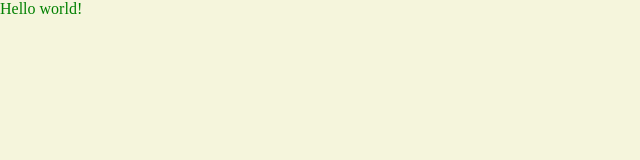
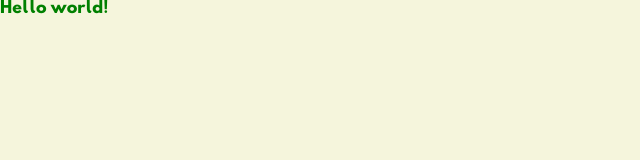
Before and after one commit to IlyaKhamraev/webpack, a website built with webpack: page src/index.html in a window 1280 px wide. Shown: the full height of the page, 0-640 px from the left. Built offline with nearby package versions, Linux system fonts and the light colour scheme.

Commit message:
feat(): added fonts

```diff
--- a/src/index.js
+++ b/src/index.js
@@ -1,6 +1,7 @@
 import './index.html';
 import './style/normalize.css';
 import './style/style.css';
+import './style/fonts.css';
 import { mult, sum } from './modules/index';
 
 const arr = [10, 2];
--- /dev/null
+++ b/src/style/fonts.css
@@ -0,0 +1,9 @@
+@font-face {
+    font-family: 'HussarBoldWeb';
+    src: url('../assets/fonts/HussarBoldWeb-bf92.woff') format('woff');
+}
+
+@font-face {
+    font-family: 'HussarBoldWeb';
+    src: url('../assets/fonts/HussarBoldWeb-ee8d.svg') format('svg');
+}
--- a/src/style/style.css
+++ b/src/style/style.css
@@ -2,4 +2,5 @@
     background-color: beige;
     color: green;
     user-select: none;
+    font-family: 'HussarBoldWeb', sans-serif;
 }
--- a/webpack.config.js
+++ b/webpack.config.js
@@ -19,7 +19,7 @@
     },
     entry: path.resolve(__dirname, 'src', 'index.js'),
     output: {
-        path: path.resolve(__dirname, 'dist'),
+        path: path.resolve(__dirname, 'build'),
         clean: true,
         // [contenthash] - нужен для того, что бы каждый раз когда изменяются файлы, у сборки будет изменятся имя,
         // таким образом браузер будет брать файлы не из хеша и отправлять клиенту,
@@ -54,6 +54,15 @@
                 ],
             },
             {
+                test: /\.(?:woff2?|svg)$/,
+                type: 'asset/resource',
+                //нужен для того что бы в продакшен создалась директория fonts
+                generator: {
+                    //что бы сохранялось имя и расширение
+                    filename: 'fonts/[name].[ext]',
+                },
+            },
+            {
                 test: /\.(?:js|mjs|cjs)$/,
                 exclude: /node_modules/,
                 use: {
```
Also changed, not shown: src/assets/fonts/HussarBoldWeb-bf92.woff (added), 5 other files.
